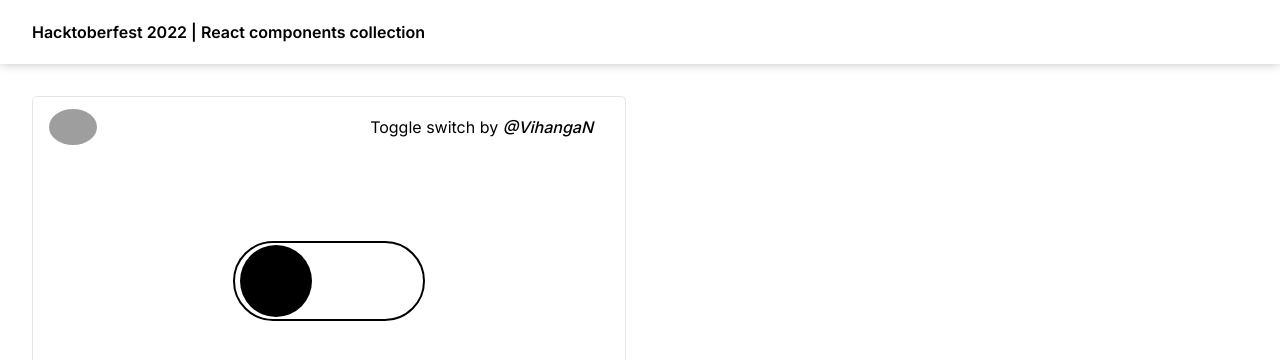
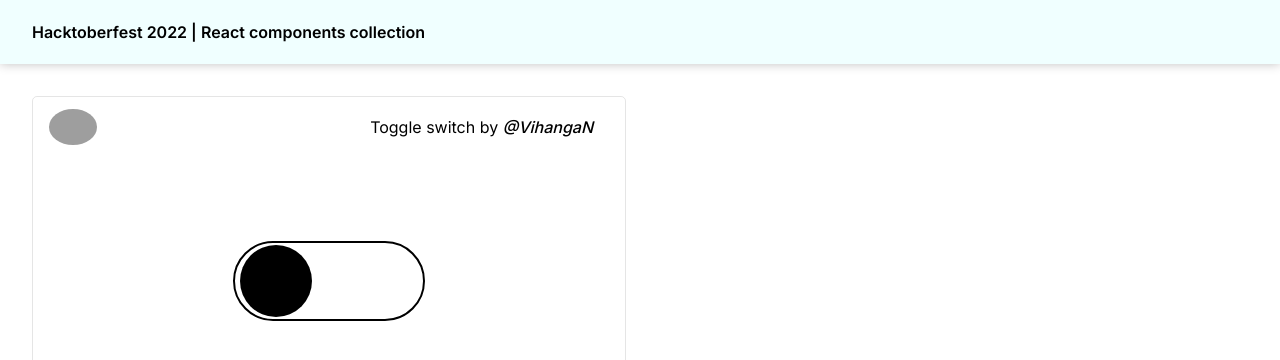
Before and after one commit to VihangaN/react-component-collection, a React (Create React App) app: page / in a window 1280 px wide. Shown: the top 360 px of the page. Built offline with nearby package versions, Linux system fonts and the light colour scheme; grey boxes are pictures that could not be loaded.

Commit message:
Small changes added.

```diff
--- a/public/index.html
+++ b/public/index.html
@@ -24,7 +24,7 @@
       work correctly both with client-side routing and a non-root public URL.
       Learn how to configure a non-root public URL by running `npm run build`.
     -->
-    <title>React App</title>
+    <title>React Component Collection</title>
   </head>
   <body>
     <noscript>You need to enable JavaScript to run this app.</noscript>
--- a/src/styles/_header.scss
+++ b/src/styles/_header.scss
@@ -8,6 +8,7 @@
     box-sizing: border-box;
     padding:0 2rem;
     position: fixed;
+    background-color: azure;
 
     .logo{
         height:100%;
```
